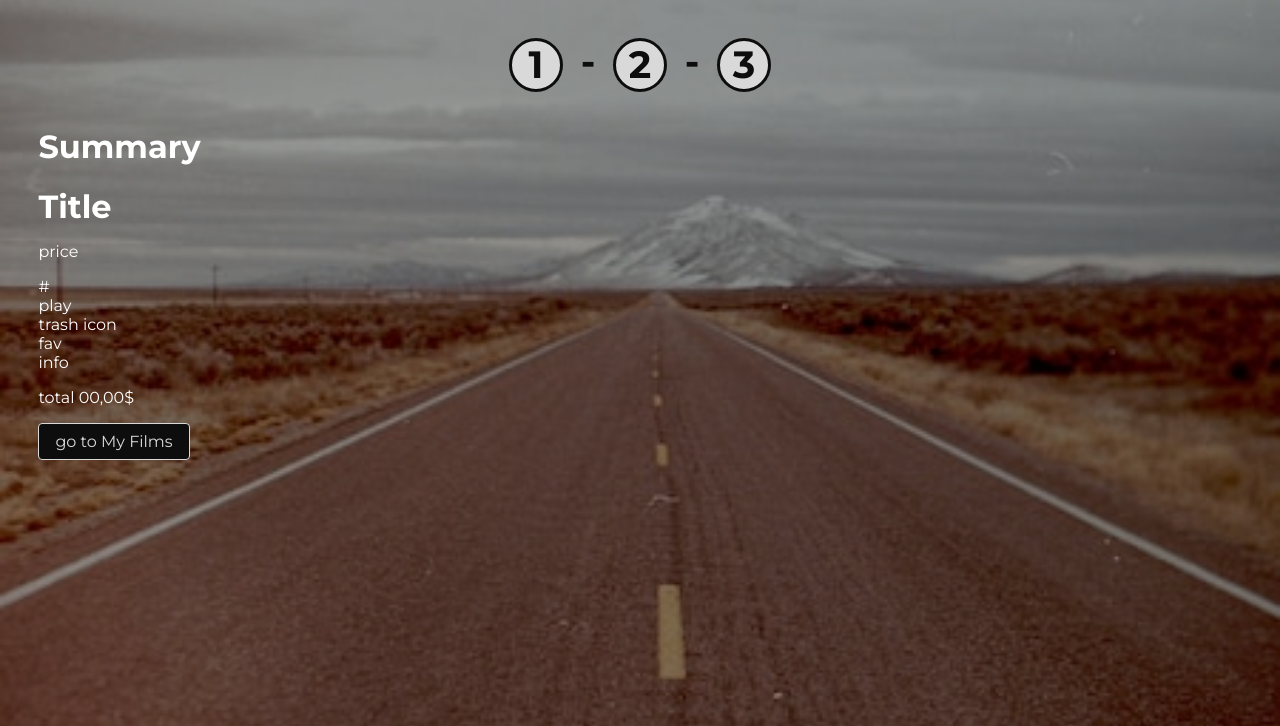
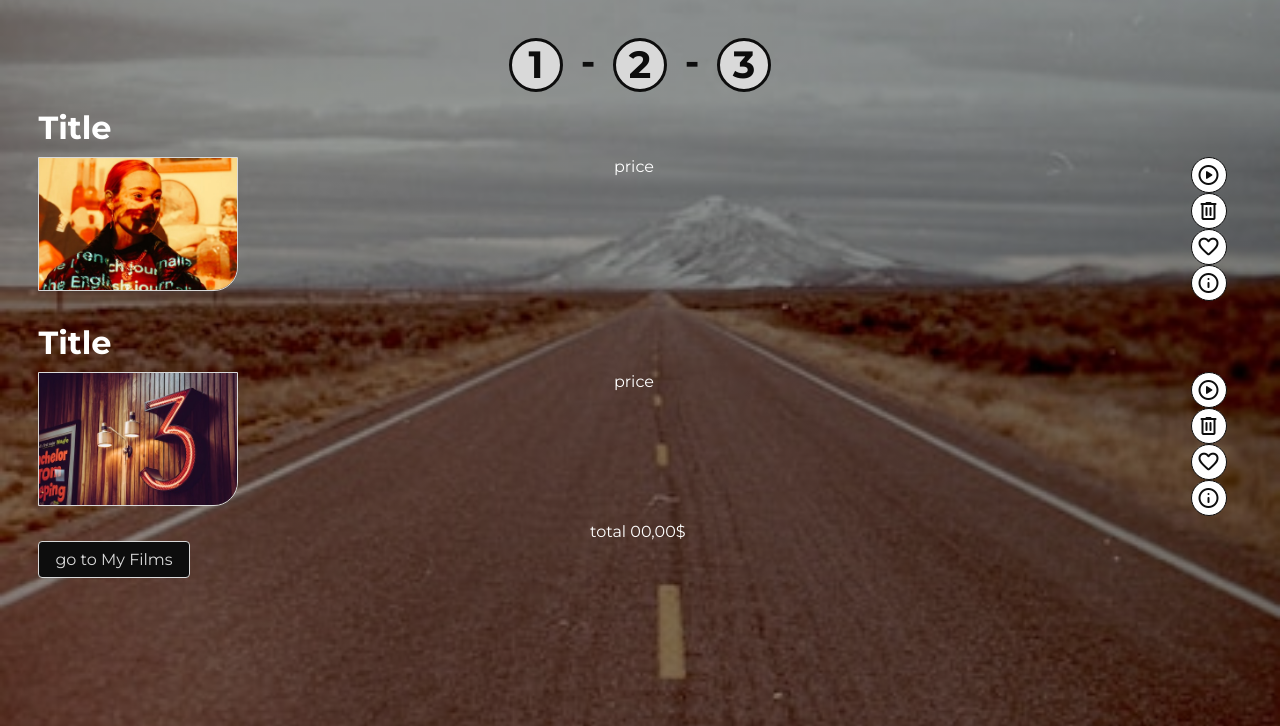
Before and after one commit to Noroff-FEU-Assignments/cross-course-project-AnnaAWojtowicz, a plain HTML site: page shop/shop_summary.html in a window 1280 px wide. Shown: the part 74-800 px from the top of the page. Drawn offline with nearby package versions, Linux system fonts and the light colour scheme; a web font is replaced by a local one.

Commit message:
grid try3

```diff
--- a/shop/shop_summary.html
+++ b/shop/shop_summary.html
@@ -1,5 +1,6 @@
 <!DOCTYPE html>
 <html lang="en">
+
 <head>
   <meta charset="UTF-8" />
   <meta http-equiv="X-UA-Compatible" content="IE=edge" />
@@ -7,20 +8,21 @@
   <title>SquareEyes</title>
   <link rel="preconnect" href="https://fonts.googleapis.com" />
   <link rel="preconnect" href="https://fonts.gstatic.com" crossorigin />
-    <link
-      href="https://fonts.googleapis.com/css2?family=Montserrat:wght@400;600;700&display=swap"
-      rel="stylesheet"
-    />
+  <link href="https://fonts.googleapis.com/css2?family=Montserrat:wght@400;600;700&display=swap" rel="stylesheet" />
   <!--Montserrat fra GoogleFonts-->
   <link rel="stylesheet" href="https://use.typekit.net/vco2zuo.css" />
   <!--Acumin fra AdobeFonts-->
-    <link
-      rel="stylesheet"
-      href="https://fonts.googleapis.com/css2?family=Material+Symbols+Outlined:opsz,wght,FILL,GRAD@20..48,100..700,0..1,-50..200"
-    />
+  <link rel="stylesheet"
+    href="https://fonts.googleapis.com/css2?family=Material+Symbols+Outlined:opsz,wght,FILL,GRAD@20..48,100..700,0..1,-50..200" />
+  <link rel="stylesheet"
+    href="https://fonts.googleapis.com/css2?family=Material+Symbols+Rounded:opsz,wght,FILL,GRAD@48,400,0,0" />
   <!--google icons-->
+  <script src="https://kit.fontawesome.com/c1f5e20bb4.js" crossorigin="anonymous"></script>
+  <!-- from font awsome-->
+  <link href="../carousel.css" rel="stylesheet" />
   <link href="../stylesheet.css" rel="stylesheet" />
 </head>
+
 <body class="shop-sites__background-pic-link">
   <header class="main-header">
     <a href="../index2.html">
@@ -58,22 +60,50 @@
       <div class="shopping-progress__hyphen">-</div>
       <div class="shopping-progress__number">3</div>
     </section>
-      <h1 class="h1-shopping">Summary</h1>
-      <section>
-        <h2>Title</h2>
-        <p>price</p>
-        <section>#</section>
-        <section>
-          <!--remember icons!-->
-          <div>play</div>
-          <div>trash icon</div>
-          <div>fav</div>
-          <div>info</div>
+
+    <div class="shopping-grid">
+      <h2 class="shopping__title">Title</h2>
+      <div class="shopping__film-window">
+        <img src="../images/yellow-asia.jpeg" alt="3" class="shopping__film-pic" />
+      </div>
+      <div class="shopping__price">price</div>
+      <section class="shopping__icons">
+        <div class="material-symbols-rounded play">
+          <a href="#">play_circle</a>
+        </div>
+        <div class="material-symbols-rounded delete">
+          <a href="#">delete</a>
+        </div>
+        <div class="material-symbols-rounded favorite">
+          <a href="#">favorite</a>
+        </div>
+        <div class="material-symbols-rounded info"><a href="#">info</a></div>
       </section>
-        <p>total 00,00$</p>
+    </div>
+    <div class="shopping-grid">
+      <h2 class="shopping__title">Title</h2>
+      <div class="shopping__film-window">
+        <img src="../images/3.jpeg" alt="3" class="shopping__film-pic" />
+      </div>
+      <div class="shopping__price">price</div>
+      <section class="shopping__icons">
+        <div class="material-symbols-rounded play">
+          <a href="#">play_circle</a>
+        </div>
+        <div class="material-symbols-rounded delete">
+          <a href="#">delete</a>
+        </div>
+        <div class="material-symbols-rounded favorite">
+          <a href="#">favorite</a>
+        </div>
+        <div class="material-symbols-rounded info"><a href="#">info</a></div>
       </section>
+    </div>
+    <div class="shopping__total">total 00,00$</div>
     <div class="cta">
-        <a href="../my-films/my-films_main.html">go to My Films</a></div>
+      <a href="../my-films/my-films_main.html">go to My Films</a>
+    </div>
   </main>
 </body>
+
 </html>
--- a/stylesheet.css
+++ b/stylesheet.css
@@ -557,9 +557,13 @@ input::-webkit-inner-spin-button {
   display: flex;
   flex-direction: column;
   justify-content: center;
-  align-items: center;
+  align-items: flex-end;
 }
 
+
+.shopping__film-window {
+  max-width: 200px;
+}
 
 
 .shopping__film-pic {
@@ -625,6 +629,11 @@ input::-webkit-inner-spin-button {
 
 .shopping-progress .your-basket__hyphen {
   color: #8F8F8F;
+}
+
+.shopping__total {
+  width: 100px;
+  margin: auto;
 }
 
 
```
Also changed, not shown: shop/shop_your-basket.html (+1 -6 lines). Lines whose indentation alone changed are shown as unchanged.
